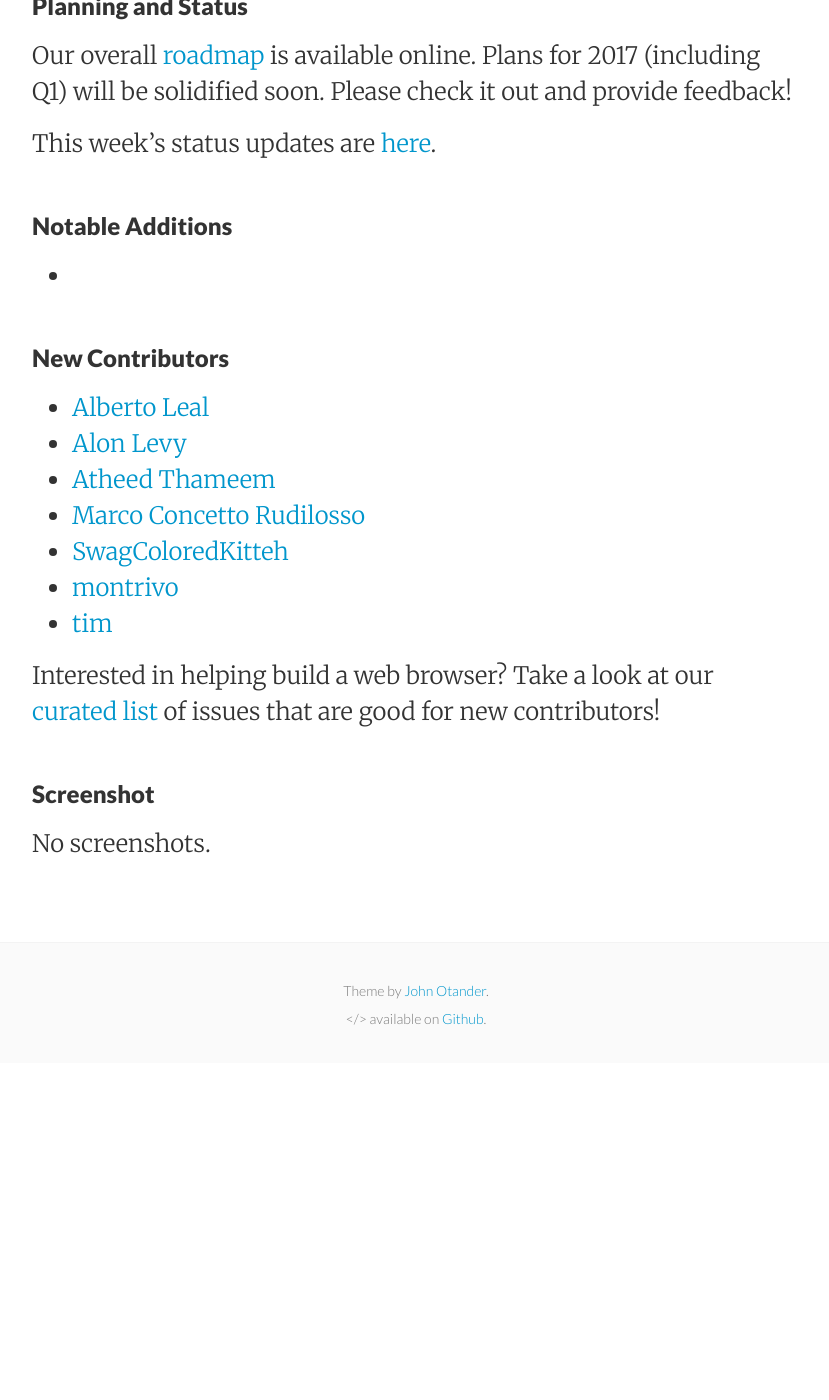
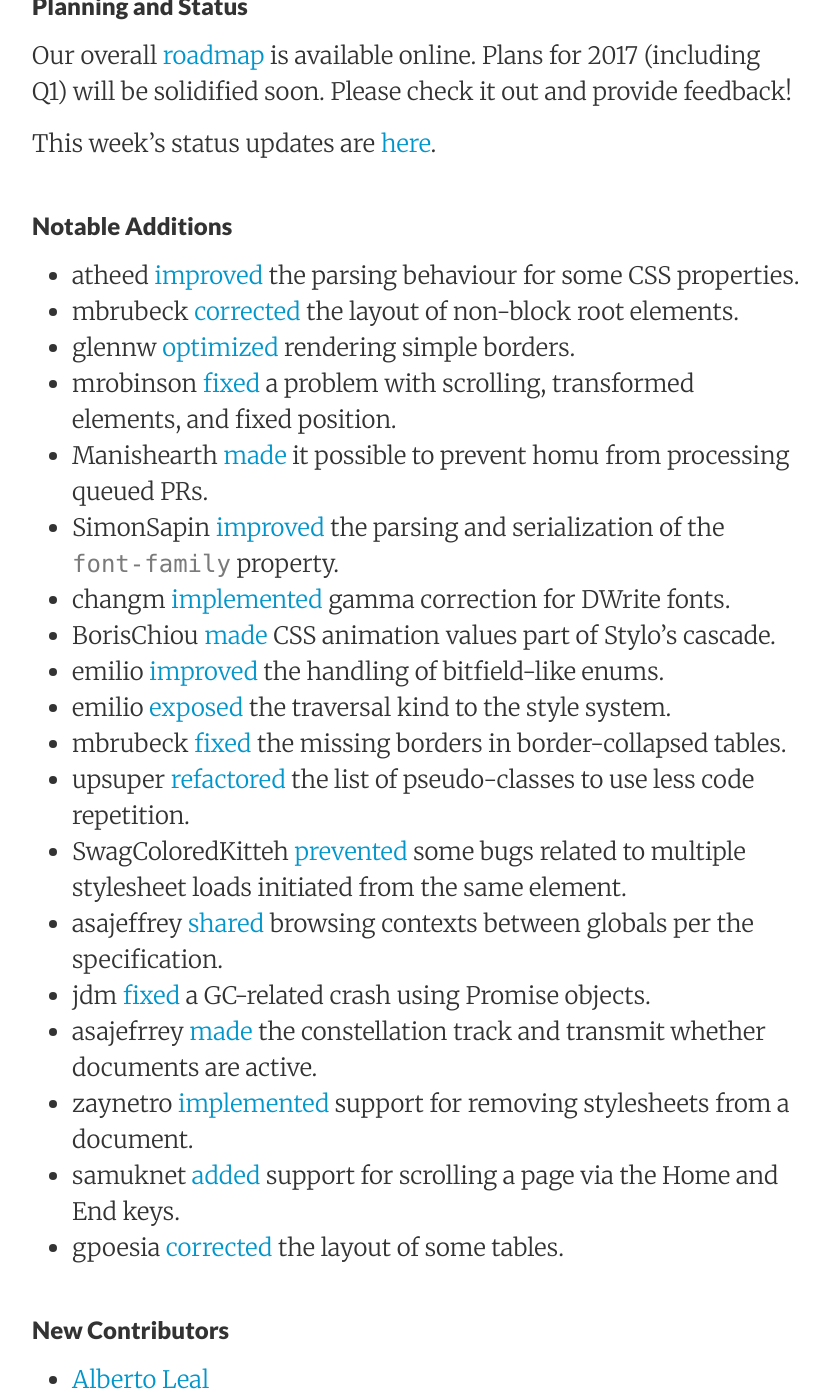
Before and after one commit to servo/blog.servo.org, a Jekyll site: the page built from _posts/2017-01-30-twis-90.md, in a window 1280 px wide and 1400 px high, scrolled down 491 px. Shown: the whole window, without its empty margins (224-1053 px from the left). Built offline with Jekyll 4.4.1, drawn with Linux system fonts in a browser that asks for light colours; before the commit the page ends 1554 px from its top, so only the background shows below that.

Commit message:
Notable changes.

```diff
--- a/_posts/2017-01-30-twis-90.md
+++ b/_posts/2017-01-30-twis-90.md
@@ -18,7 +18,25 @@ This week's status updates are [here](https://www.standu.ps/project/servo/).
 
 ### Notable Additions
 
--
+- atheed [improved](https://github.com/servo/servo/pull/15278) the parsing behaviour for some CSS properties.
+- mbrubeck [corrected](https://github.com/servo/servo/pull/15271) the layout of non-block root elements.
+- glennw [optimized](https://github.com/servo/webrender/pull/793) rendering simple borders.
+- mrobinson [fixed](https://github.com/servo/webrender/pull/781) a problem with scrolling, transformed elements, and fixed position.
+- Manishearth [made](https://github.com/servo/homu/pull/87) it possible to prevent homu from processing queued PRs.
+- SimonSapin [improved](https://github.com/servo/servo/pull/15183) the parsing and serialization of the `font-family` property.
+- changm [implemented](https://github.com/servo/webrender/pull/775) gamma correction for DWrite fonts.
+- BorisChiou [made](https://github.com/servo/servo/pull/15175) CSS animation values part of Stylo's cascade.
+- emilio [improved](https://github.com/servo/rust-bindgen/pull/437) the handling of bitfield-like enums.
+- emilio [exposed](https://github.com/servo/servo/pull/15160) the traversal kind to the style system.
+- mbrubeck [fixed](https://github.com/servo/servo/pull/151560) the missing borders in border-collapsed tables.
+- upsuper [refactored](https://github.com/servo/servo/pull/15153) the list of pseudo-classes to use less code repetition.
+- SwagColoredKitteh [prevented](https://github.com/servo/servo/pull/15145) some bugs related to multiple stylesheet loads initiated from the same element.
+- asajeffrey [shared](https://github.com/servo/servo/pull/15120) browsing contexts between globals per the specification.
+- jdm [fixed](https://github.com/servo/servo/pull/15118) a GC-related crash using Promise objects.
+- asajefrrey [made](https://github.com/servo/servo/pull/14971) the constellation track and transmit whether documents are active.
+- zaynetro [implemented](https://github.com/servo/servo/pull/14930) support for removing stylesheets from a document.
+- samuknet [added](https://github.com/servo/servo/pull/14141) support for scrolling a page via the Home and End keys.
+- gpoesia [corrected](https://github.com/servo/servo/pull/13681) the layout of some tables.
 
 ### New Contributors
 
```
